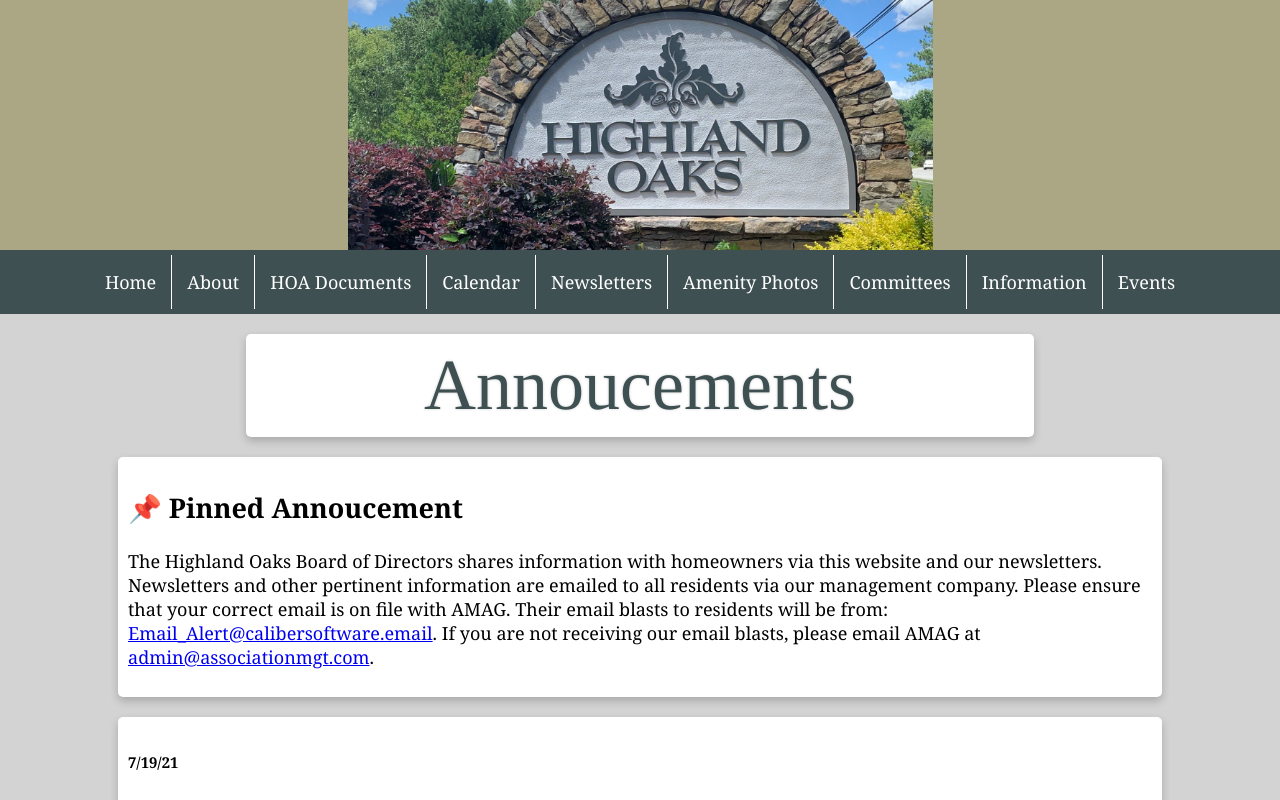
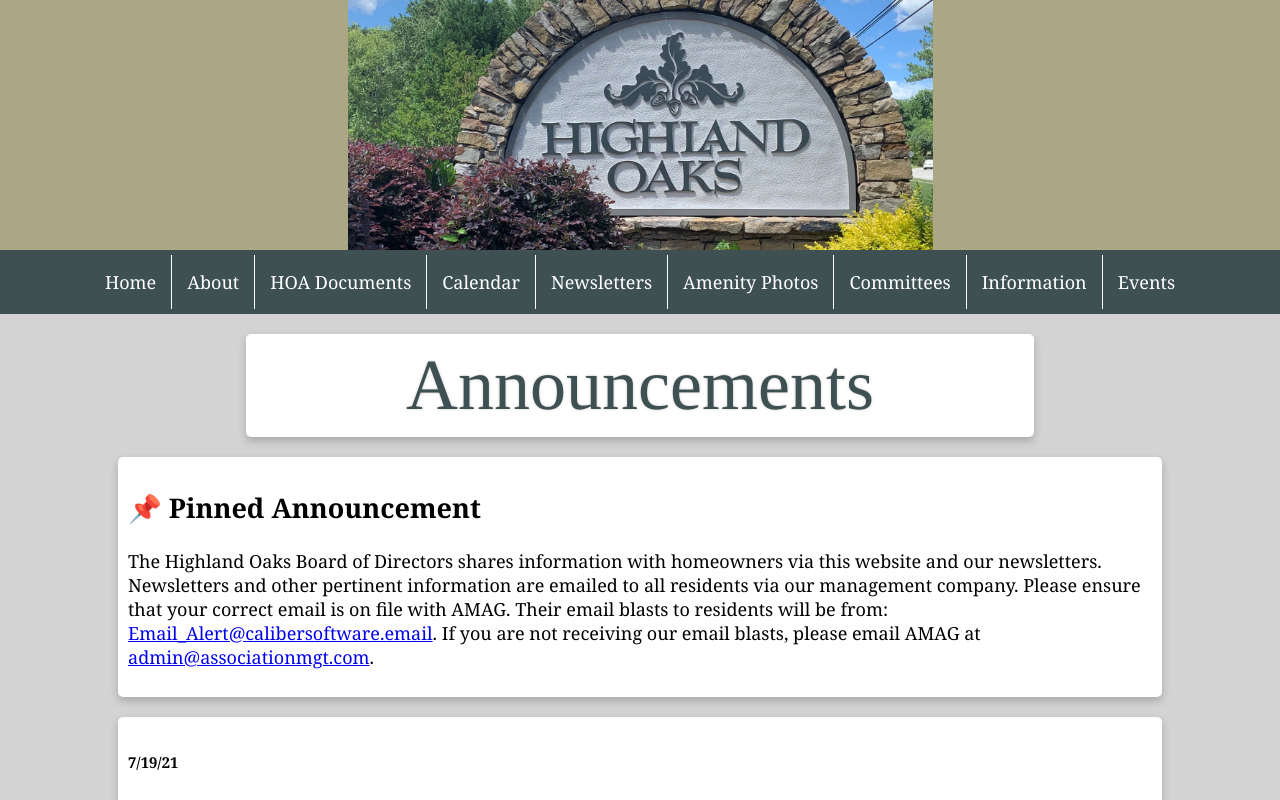
Before and after one commit to dseeler/HighlandOaks, an Angular app: page / in a window 1280 px wide. Shown: the top 800 px of the page. Built offline with nearby package versions, Linux system fonts and the light colour scheme.

Commit message:
fix typo, date

```diff
--- a/src/app/footer/footer.component.html
+++ b/src/app/footer/footer.component.html
@@ -1 +1 @@
-<footer>Website Still in Development | &copy; 2021 | Last Updated 7/31/2021</footer>
+<footer>Website Still in Development | &copy; 2021 | Last Updated 8/3/2021</footer>
--- a/src/app/home/home.component.html
+++ b/src/app/home/home.component.html
@@ -1,8 +1,8 @@
 <article>
-  <h1>Annoucements</h1>
+  <h1>Announcements</h1>
 </article>
 <article>
-  <h2>📌 Pinned Annoucement</h2>
+  <h2>📌 Pinned Announcement</h2>
   <div><p>
     The Highland Oaks Board of Directors shares information with homeowners via this website and our newsletters.
     Newsletters and other pertinent information are emailed to all residents via our management company.
--- a/src/app/information/information.component.html
+++ b/src/app/information/information.component.html
@@ -17,19 +17,19 @@
     <a href="https://www.jacksonemc.com/">https://www.jacksonemc.com/</a><br />
     Street Lights - If a streetlight is out, please call Jackson Electric at (770) 963-6166 and request a replacement with LED bulb. This is the only way to get our streets converted to LED.
   </p>
-
+  <br />
   <p>
     Water:<br />
     Gwinnett County Water Resources:<br />
     <a href="https://www.gwinnettcounty.com/web/gwinnett/departments/water">https://www.gwinnettcounty.com/web/gwinnett/departments/water</a>
   </p>
-
+  <br />
   <p>
     Gas:<br />
     Lawrenceville Utilities:<br />
     <a href="https://www.lawrencevilleutilities.com/">https://www.lawrencevilleutilities.com/</a>
   </p>
-
+  <br />
   <p>
     Solid Waste Disposal (Trash):<br />
   </p>
```
